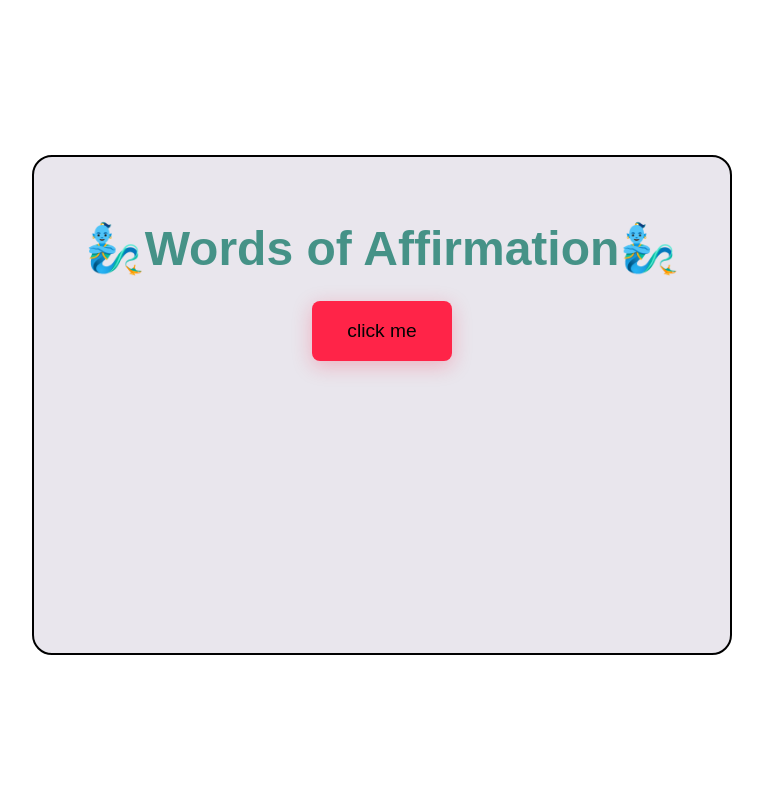
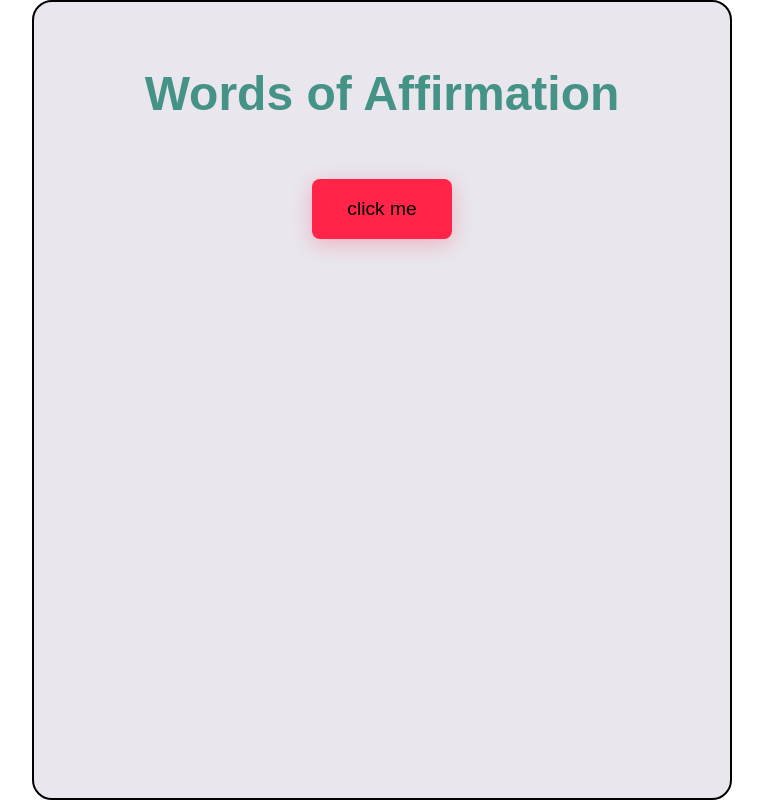
Before and after one commit to lincoln1883/Mixed-messages, a plain HTML site: page index.html in a window 1280 px wide. Shown: the whole page, without its empty margins (258-1021 px from the left). Drawn offline with Linux system fonts and the light colour scheme.

Commit message:
addjusted the display on small devices and removed emoji.

```diff
--- a/index.css
+++ b/index.css
@@ -14,9 +14,9 @@ body {
 }
 .container {
   width: 700px;
-  height: 500px;
+  height: 100%;
   background-color: #a69bb63f;
-  margin-top: 10px;
+  margin-top: 10px 2px;
   padding: 2rem;
   border-radius: 20px;
   overflow: hidden;
@@ -24,6 +24,7 @@ body {
 }
 #fortune {
   margin: 1.5rem;
+  padding: 5px;
   line-height: 130%;
   text-align: center;
   font-size: 24px;
--- a/index.js
+++ b/index.js
@@ -32,7 +32,7 @@ let quotes = [
 ];
 
 let firstHeading = (document.querySelector("h1").innerHTML =
-  "🧞‍♂️Words of Affirmation🧞‍♂️");
+  "Words of Affirmation");
 
 // //let firstStyle = (document.querySelector("body").style.backgroundColor =
 //   "grey");
@@ -60,7 +60,7 @@ let fortune = document.getElementById("fortune");
 
 const showQuotes = () => {
   fortune.innerHTML = quoteGenerator(quotes);
-  button.innerHTML = "Come Back Tomorrow!";
+  button.innerHTML = "Come Back Tomorrow🧞‍♂️";
   button.style.cursor = "default";
 
   //button.removeEventListener("click", showQuotes);
```
